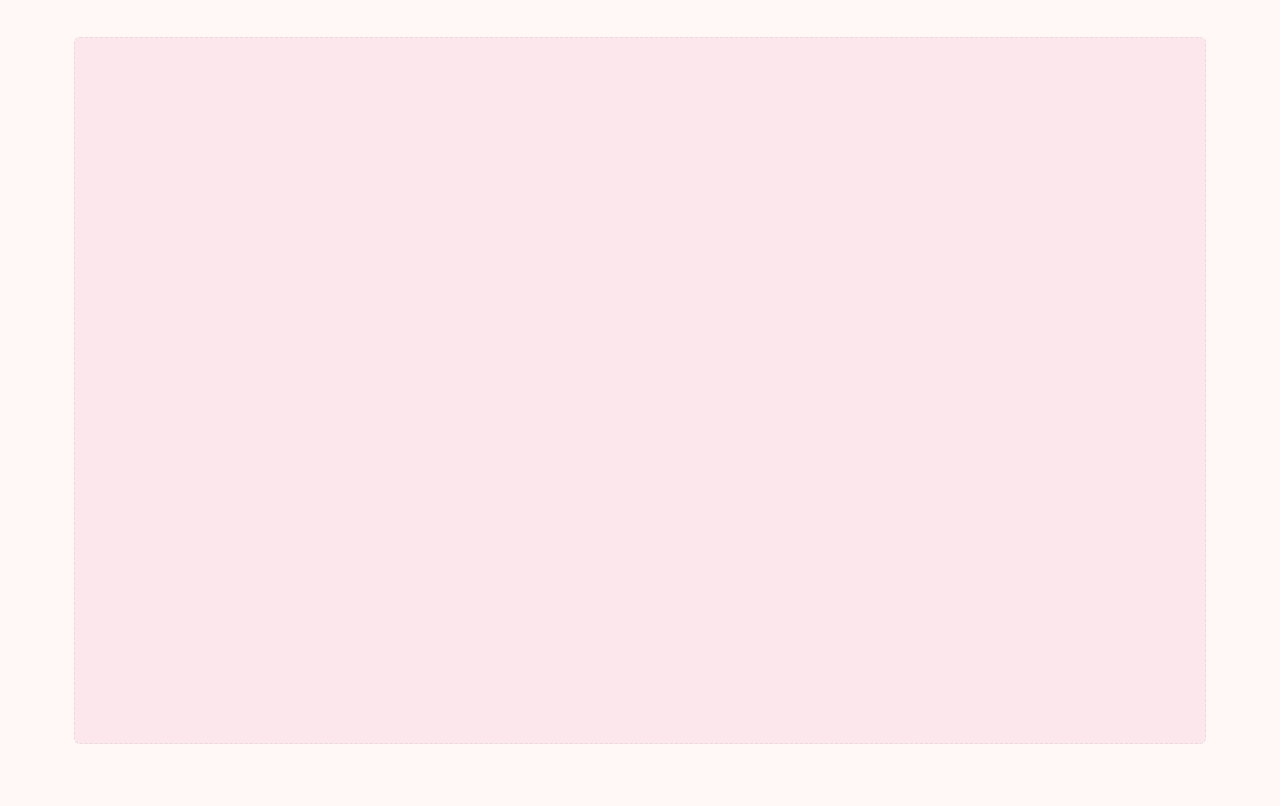
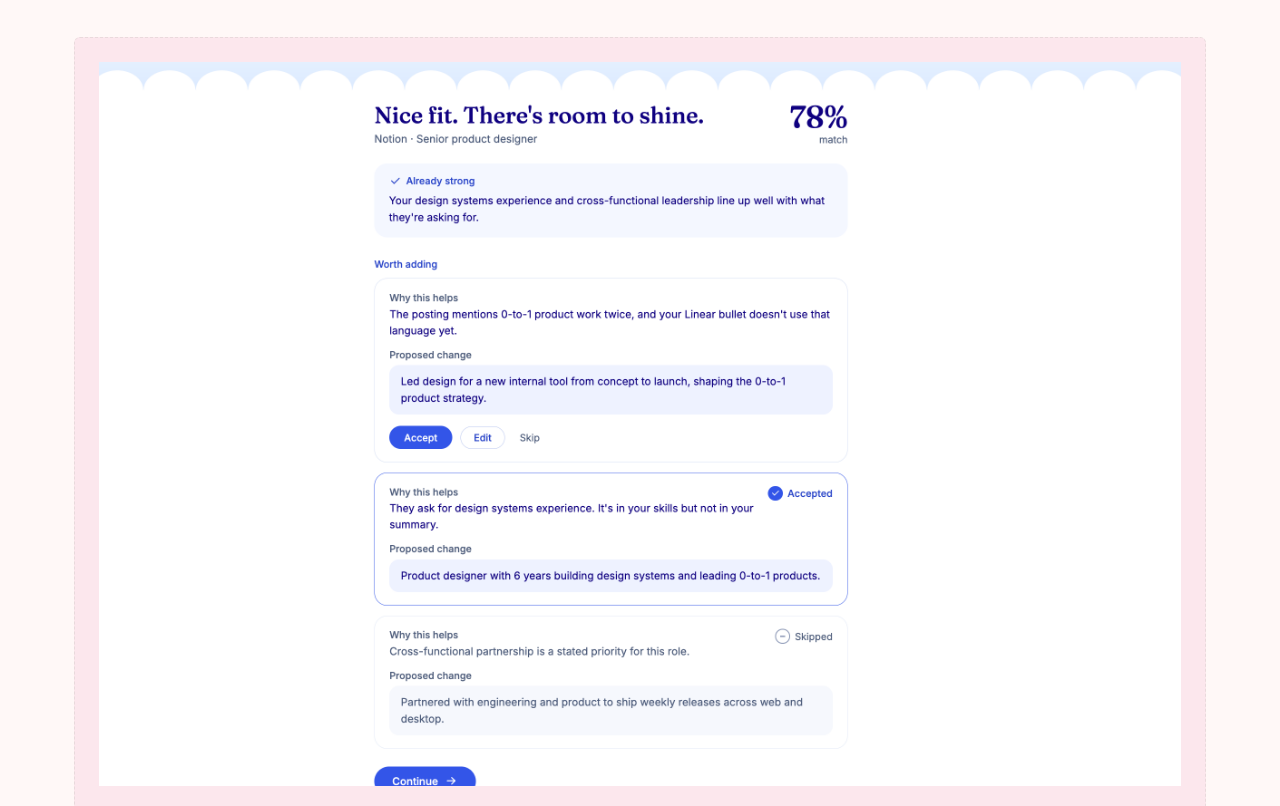
Before and after one commit to xClaudiaArias/claudia-portfolio-2026, a plain HTML site: page projects/vita.html in a window 1280 px wide. Shown: the part 2984-3790 px from the top of the page. Drawn offline with nearby package versions, Linux system fonts and the light colour scheme.

Commit message:
update vita image

```diff
--- a/projects/vita.html
+++ b/projects/vita.html
@@ -189,6 +189,7 @@
         </p>
         <div class="media-placeholder reveal" role="img" aria-label="Placeholder for a VITA interface screenshot">
           <!-- [Project screenshot goes here] -->
+          <img src="../assets/images/vita-sc1.png" alt="" srcset="">
         </div>
       </div>
     </section>
```
